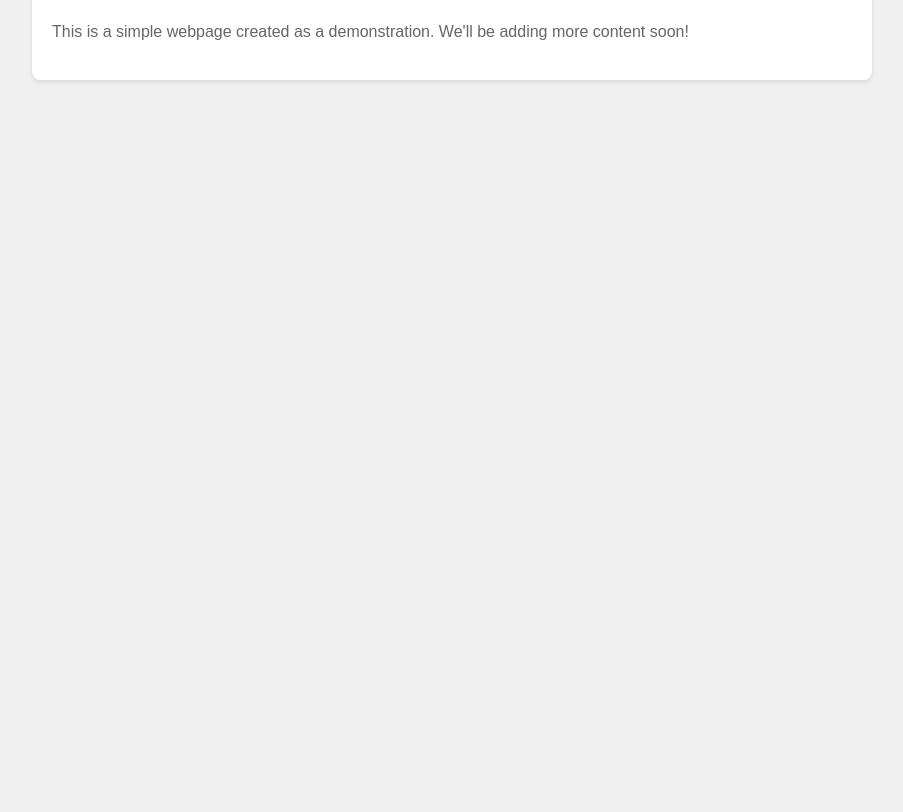
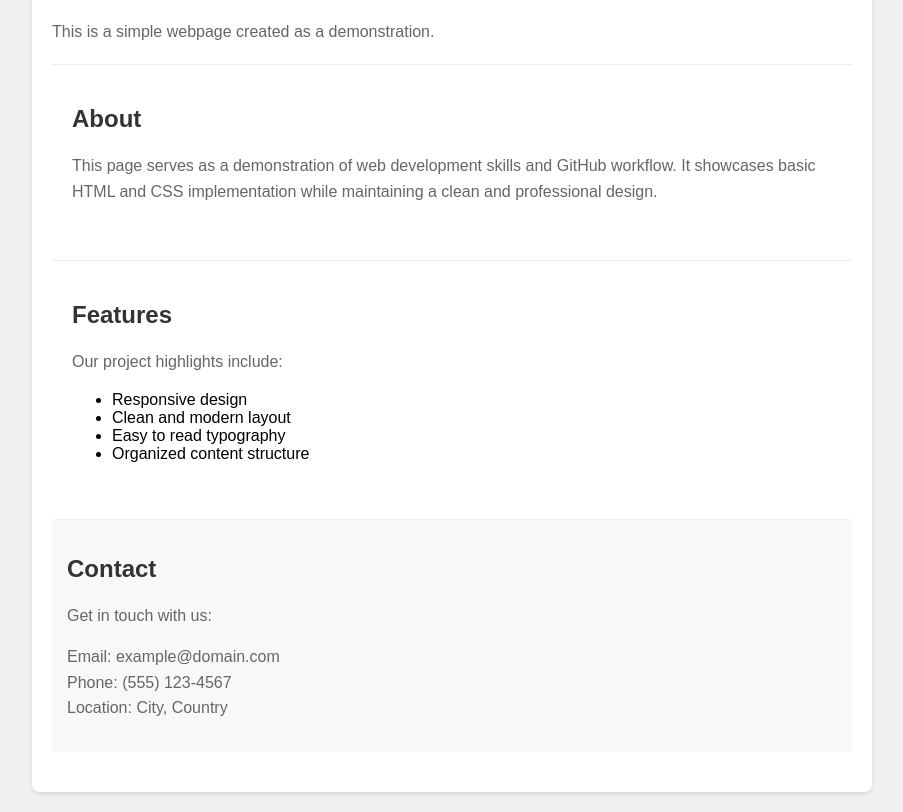
Before and after one commit to gabriellefebvre-py/simple-page, a plain HTML site: page index.html in a window 1280 px wide. Shown: the part 101-913 px from the top of the page, without its empty margins (188-1091 px from the left). Before the commit the page ends 800 px from the top, so only its background shows below. Drawn offline with Linux system fonts and the light colour scheme.

Commit message:
Add more content sections

```diff
--- a/index.html
+++ b/index.html
@@ -19,19 +19,54 @@
             border-radius: 8px;
             box-shadow: 0 2px 4px rgba(0,0,0,0.1);
         }
-        h1 {
+        h1, h2 {
             color: #333;
+        }
+        .section {
+            margin: 20px 0;
+            padding: 20px;
+            border-top: 1px solid #eee;
         }
         p {
             line-height: 1.6;
             color: #666;
+        }
+        .contact-info {
+            background-color: #f8f8f8;
+            padding: 15px;
+            border-radius: 4px;
+            margin-top: 20px;
         }
     </style>
 </head>
 <body>
     <div class="container">
         <h1>Welcome to My Page</h1>
-        <p>This is a simple webpage created as a demonstration. We'll be adding more content soon!</p>
+        <p>This is a simple webpage created as a demonstration.</p>
+
+        <div class="section">
+            <h2>About</h2>
+            <p>This page serves as a demonstration of web development skills and GitHub workflow. It showcases basic HTML and CSS implementation while maintaining a clean and professional design.</p>
+        </div>
+
+        <div class="section">
+            <h2>Features</h2>
+            <p>Our project highlights include:</p>
+            <ul>
+                <li>Responsive design</li>
+                <li>Clean and modern layout</li>
+                <li>Easy to read typography</li>
+                <li>Organized content structure</li>
+            </ul>
+        </div>
+
+        <div class="section contact-info">
+            <h2>Contact</h2>
+            <p>Get in touch with us:</p>
+            <p>Email: example@domain.com<br>
+Phone: (555) 123-4567<br>
+Location: City, Country</p>
+        </div>
     </div>
 </body>
 </html>
```
